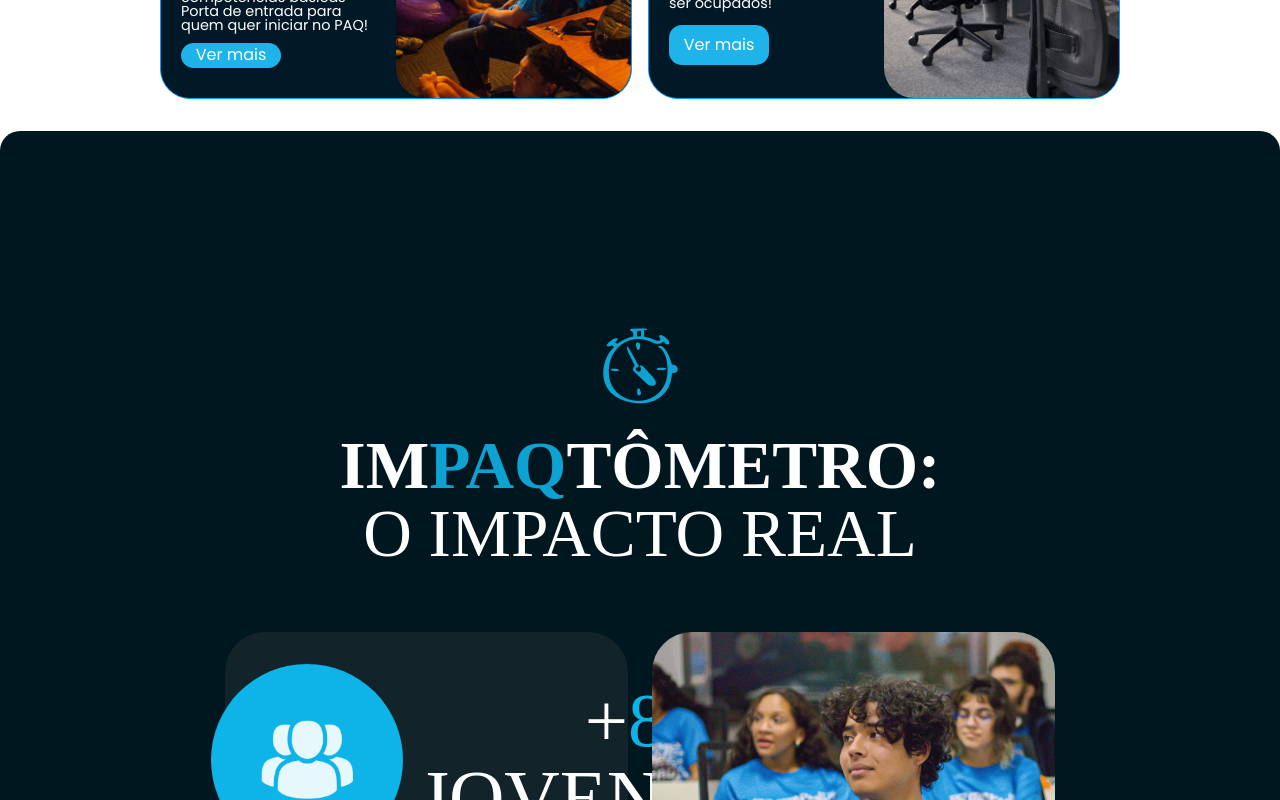
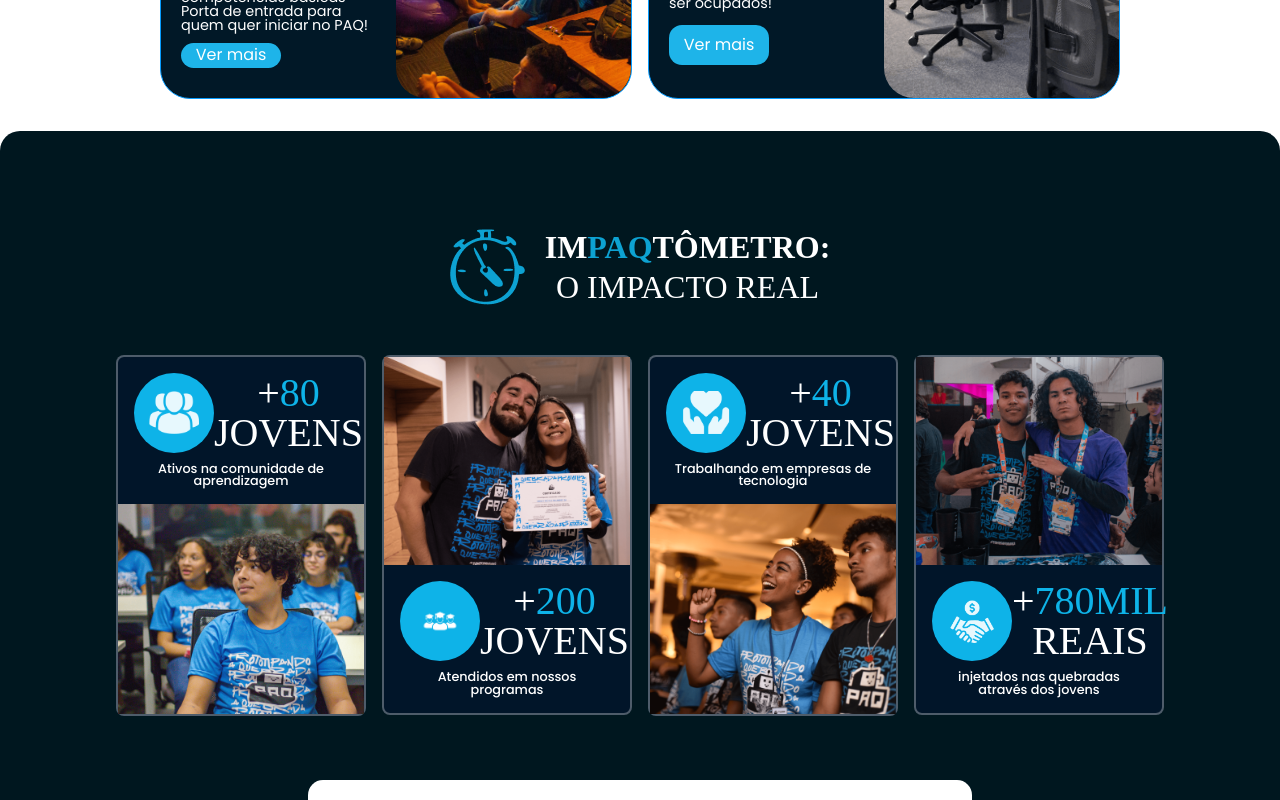
Before and after one commit to LAYSEGABI/Site-paq-25, a Next.js app: page / in a window 1280 px wide. Shown: the part 4680-5480 px from the top of the page. Built offline with nearby package versions, Linux system fonts and the light colour scheme; a web font is replaced by a local one.

Commit message:
seção impaqtrometro att

```diff
--- a/src/app/components/Impactometro/Impaqtrometro.tsx
+++ b/src/app/components/Impactometro/Impaqtrometro.tsx
@@ -21,7 +21,7 @@ export default function Impaqtrometro() {
     <div className={styles.container}>
       <section id="impaqtometro">
         <GlobalStyle />
-        <div className="flex flex-col items-center gap-7 mt-12 mb-16 lg:mt-36">
+        <div className={styles.impaqtometroHeader}>
           <Image src={imagemRelogio} alt="" width={75} height={75} />
           <h2 className={styles.ImpaqtrometroTitulo}>
             <span className="font-bold">
@@ -30,8 +30,8 @@ export default function Impaqtrometro() {
             <br />O IMPACTO REAL
           </h2>
         </div>
-        <div className="flex flex-col gap-3 mb-20">
-          <div className="flex items-center gap-6">
+        <div className={styles.impaqtometroCards}>
+          <div className={styles.impaqtometroCard}>
             <CardImpaqtrometro
               image={grupoDePessoas}
               numero="80"
@@ -41,33 +41,17 @@ export default function Impaqtrometro() {
             <Image
               src={william}
               alt=""
-              width={403}
-              height={344}
-              className="hidden lg:block aspect-auto object-contain rounded-[40px]"
-            />
-            <Image
-              src={william}
-              alt=""
-              width={244}
-              height={208}
-              className="hidden md:block aspect-auto object-contain  rounded-[40px] lg:hidden"
+              className="ImpaqtometroImagem"
             />
           </div>
-          <div className="flex items-center gap-6">
+          <div className={styles.impaqtometroCard}>
             <Image
               src={Tedd}
               alt=""
-              width={403}
-              height={344}
-              className="hidden lg:block aspect-auto object-contain rounded-[40px]"
+
+              className="ImpaqtometroImagem"
             />
-            <Image
-              src={Tedd}
-              alt=""
-              width={244}
-              height={208}
-              className="hidden md:block aspect-auto object-contain  rounded-[40px] lg:hidden"
-            />
+
             <CardImpaqtrometro
               image={formados}
               numero="200"
@@ -75,7 +59,7 @@ export default function Impaqtrometro() {
               descricao="Atendidos em nossos programas"
             />
           </div>
-          <div className="flex items-center gap-6">
+          <div className={styles.impaqtometroCard}>
             <CardImpaqtrometro
               image={voluntariado}
               numero="40"
@@ -85,33 +69,19 @@ export default function Impaqtrometro() {
             <Image
               src={anajulia}
               alt=""
-              width={403}
-              height={344}
-              className="hidden lg:block aspect-auto object-contain  rounded-[40px]"
+
+              className="ImpaqtometroImagem"
             />
-            <Image
-              src={anajulia}
-              alt=""
-              width={244}
-              height={208}
-              className="hidden md:block aspect-auto object-contain  rounded-[40px] lg:hidden"
-            />
+
           </div>
-          <div className="flex items-center gap-6">
+          <div className={styles.impaqtometroCard}>
             <Image
               src={suanam}
               alt=""
-              width={403}
-              height={344}
-              className="hidden lg:block aspect-auto object-contain  rounded-[40px]"
+
+              className="ImpaqtometroImagem"
             />
-            <Image
-              src={suanam}
-              alt=""
-              width={244}
-              height={208}
-              className="hidden md:block aspect-auto object-contain  rounded-[40px] lg:hidden"
-            />
+
             <CardImpaqtrometro
               image={investidor}
               numero="780mil"
@@ -128,6 +98,7 @@ export default function Impaqtrometro() {
               href="https://drive.google.com/drive/folders/137Qh9c7aQejgg9IDlzIVxlFNaneUbSKK?usp=sharing"
               width="150px"
               height="42px"
+
               newTab
             />
             <Button
--- a/src/app/components/Impactometro/cardImpaqtrometro.css
+++ b/src/app/components/Impactometro/cardImpaqtrometro.css
@@ -1,20 +1,35 @@
+.ImpaqtrometroTextos {
+  display: flex;
+  align-items: center;
+  justify-content: center;
+  flex-direction: column;
+  padding: 1em;
+  gap: 10px;
+}
+
+.ImpaqtrometroTextosHeader {
+  display: flex;
+  width: 100%;
+  justify-content: space-around;
+}
+
 .iconeImpaqtrometro {
   display: flex;
-  width: 12rem;
-  height: 12rem;
+  width: 80px;
+  height: 80px;
   flex-shrink: 0;
+  flex-direction: column;
   background-color: #0eb3e8;
   border-radius: 100%;
+  font-size: 1em;
   align-items: center;
   justify-content: center;
-  margin-left: -14px;
 }
 
 .cardImpaqtrometroTitulo{
   color: white;
-  text-align: right;
   font-family: "PP Formula Condensed";
-  font-size: 4.8rem;
+  font-size: 2.5em;
   font-style: normal;
   font-weight: 400;
   text-transform: uppercase;
@@ -23,11 +38,16 @@
 .cardImpaqtrometroTexto{
   color: #FFF;
   display: flex;
-  text-align: right;
+  flex-direction: column;
   font-family: Poppins;
-  font-size: 1.6rem;
+  font-size: .8em;
   font-style: normal;
   font-weight: 500;
+  word-break: break-word;
+}
+
+.ImpaqtometroImagem {
+  width: auto;
 }
 
 @media (max-width:1024px){
@@ -43,3 +63,20 @@
     font-size: 15px;
   }
 }
+
+@media (max-width:500px){
+  .iconeImpaqtrometro{
+    width: 70px;
+    height:  70px ;
+  }
+
+  .cardImpaqtrometroTitulo{
+    font-size: 2em;
+  }
+
+  .ImpaqtometroImagem {
+    display: none;
+  }
+
+
+}
--- a/src/app/components/Impactometro/cardImpaqtrometro.tsx
+++ b/src/app/components/Impactometro/cardImpaqtrometro.tsx
@@ -1,5 +1,6 @@
 import Image from 'next/image'
 import './cardImpaqtrometro.css'
+import Impaqtrometro from './Impaqtrometro';
 
 
 type props = {
@@ -11,29 +12,19 @@ type props = {
 
 export default function CardImpaqtrometro({ image, numero, titulo, descricao }: props) {
     return (
-        <div>
-            <div className='hidden lg:block bg-[#122329] py-8 w-[403px] h-[344px] rounded-[40px]'>
-                <div className='flex items-center gap-4'>
+        <div className="ImpaqtrometroCardItem">
+            <div className='ImpaqtrometroTextos'>
+                <div className='ImpaqtrometroTextosHeader'>
                     <div className='iconeImpaqtrometro'>
-                        <Image src={image} width={92} height={79} alt='' className='aspect-auto'/>
+                        <Image src={image} width={50} height={50} alt='' className='aspect-auto'/>
                     </div>
                     <h2 className='cardImpaqtrometroTitulo'>+<span className='text-azul-paq'>{numero}</span><br/>
                     {titulo}
                     </h2>
                 </div>
-            <p className='cardImpaqtrometroTexto w-80 ml-16'>{descricao}</p>
+                 <p className='cardImpaqtrometroTexto'>{descricao}</p>
             </div>
-            <div className='bg-[#122329] py-8 w-[244px] h-[208px] rounded-[40px] lg:hidden'>
-                <div className='flex items-center gap-4'>
-                    <div className='iconeImpaqtrometro'>
-                        <Image src={image} width={55} height={47} alt='' className='aspect-auto'/>
-                    </div>
-                    <h2 className='cardImpaqtrometroTitulo'>+<span className='text-azul-paq'>{numero}</span><br/>
-                    {titulo}
-                    </h2>
-                </div>
-                <p className='cardImpaqtrometroTexto w-36 ml-20'>{descricao}</p>
-            </div>
+
         </div>
 
     )
--- a/src/app/components/Impactometro/impaqtrometro.module.css
+++ b/src/app/components/Impactometro/impaqtrometro.module.css
@@ -3,10 +3,40 @@
     display: flex;
     flex-direction: column;
     align-items: center;
+    justify-content: center;
     border-radius: 20px;
     background-color: #00171F;
-    padding: 53px 33px;
-    padding-bottom: 56px;
+    padding-bottom: 30px;
+    padding: 3em 0;
+}
+
+.impaqtometroHeader {
+    display: flex;
+    align-items: center;
+    gap: 20px;
+    padding: 3em;
+    margin: auto;
+}
+
+.impaqtometroCards {
+    display: flex;
+    flex-wrap: wrap;
+    gap: 16px;
+    align-items: center;
+    justify-content: center;
+    width: 100%;
+    margin-bottom: 4em;
+}
+
+.impaqtometroCard {
+    display: flex;
+    flex-direction: column;
+    width: 250px;
+    background: #03163388;
+    justify-content: space-between;
+    border: 2px solid rgba(255, 255, 255, 0.301);
+    text-align: center;
+    border-radius: 8px;
 }
 
 .container footer {
@@ -15,7 +45,7 @@
     border-radius: 15px;
 }
 
-.container footer > div {
+.container footer>div {
     display: flex;
     flex-direction: row;
     justify-content: center;
@@ -33,37 +63,54 @@
     color: #000;
 }
 
-.container footer > div {
+.container footer>div {
     flex-wrap: wrap;
 }
 
-.ImpaqtrometroTitulo{
+.container footer>div>Button {
+    background-color: red;
+}
+
+.ImpaqtrometroTitulo {
     color: #FFF;
     text-align: center;
     font-family: "PP Formula Condensed";
-    font-size: 67.34px;
+    font-size: 2em;
     font-style: normal;
-    line-height: 68px; /* 100.98% */
+    line-height: 40px;
+    /* 100.98% */
     text-transform: uppercase
 }
 
-.ImpaqtrometroTexto{
+.ImpaqtrometroTexto {
     color: #FFF;
     text-align: center;
     font-family: Poppins;
     font-size: 16px;
     font-style: normal;
     font-weight: 400;
-    line-height: 20px; /* 125% */
+    line-height: 20px;
+    /* 125% */
     letter-spacing: -0.16px;
 }
 
-@media (max-width:768px){
-    .ImpaqtrometroTitulo{
+@media (max-width:768px) {
+    .ImpaqtrometroTitulo {
         font-size: 37px;
         line-height: 40px;
     }
-    .ImpaqtrometroTexto{
+
+    .ImpaqtrometroTexto {
         font-size: 12px;
     }
-  }
+
+}
+
+@media (max-width:450px) {
+
+    .impaqtometroCard {
+        flex-direction: row;
+        width: 300px;
+
+    }
+}
--- a/src/app/components/ProgramasEspacos/ProgramasEspacos.module.css
+++ b/src/app/components/ProgramasEspacos/ProgramasEspacos.module.css
@@ -57,13 +57,13 @@
    align-items: center;
    display: flex;
    flex-wrap: wrap;  /* Permite a quebra de linha */
-   gap: 16px;        /* Espaço entre os cards */
+   gap: 16px;
    justify-content: space-between;
 }
 
 
 .programCards > div {
-  width: calc(50% - 8px); /* 50% da largura menos o espaço do gap */
+  width: calc(50% - 8px);
 
 }
 
```
